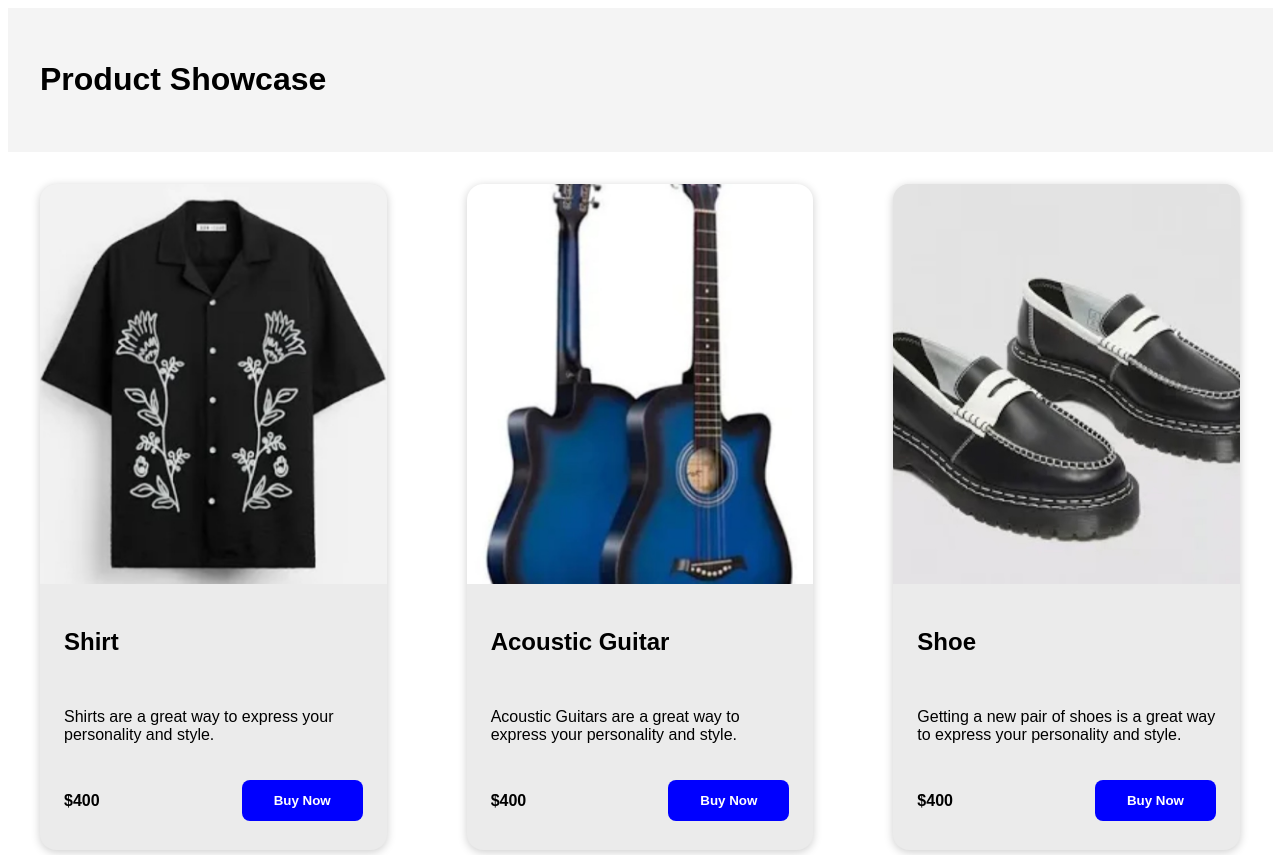
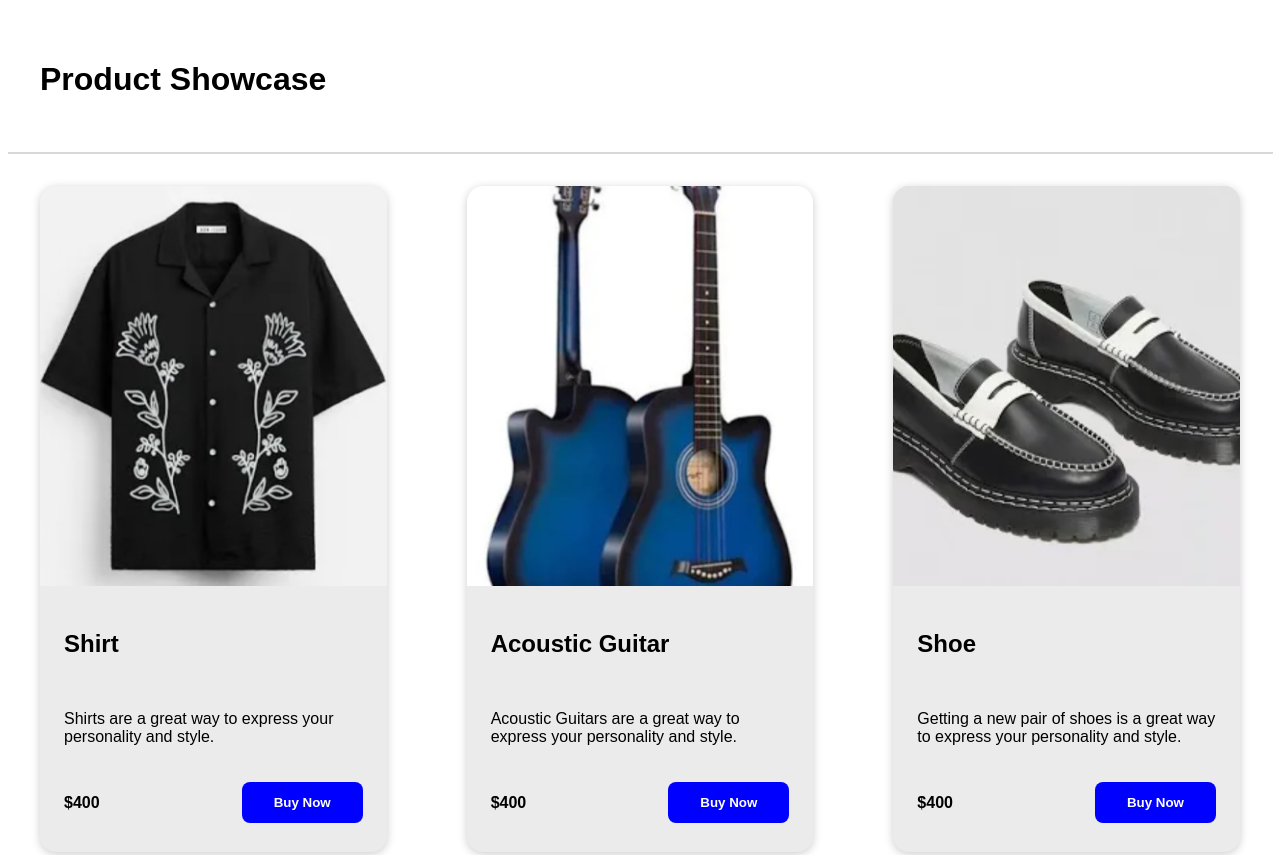
Before and after one commit to Nwaugojohnson/reponsive-css-page, a plain HTML site: page index.html in a window 1280 px wide. Shown: the top 855 px of the page. Drawn offline with Linux system fonts and the light colour scheme.

Commit message:
feature: added border bottom

```diff
--- a/style.css
+++ b/style.css
@@ -6,8 +6,9 @@ body {
 /* Header */
 header {
     padding: 2rem;
-    background-color: #f4f4f4;
+    background-color: white;
     width: 95%;
+    border-bottom: #dad7d7 solid 2px;
 }
 
 /* Main Styles */
```
